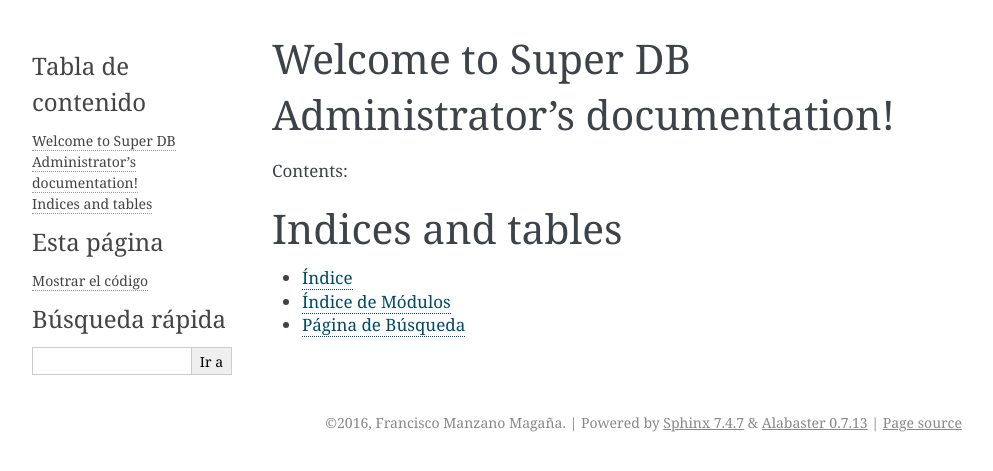
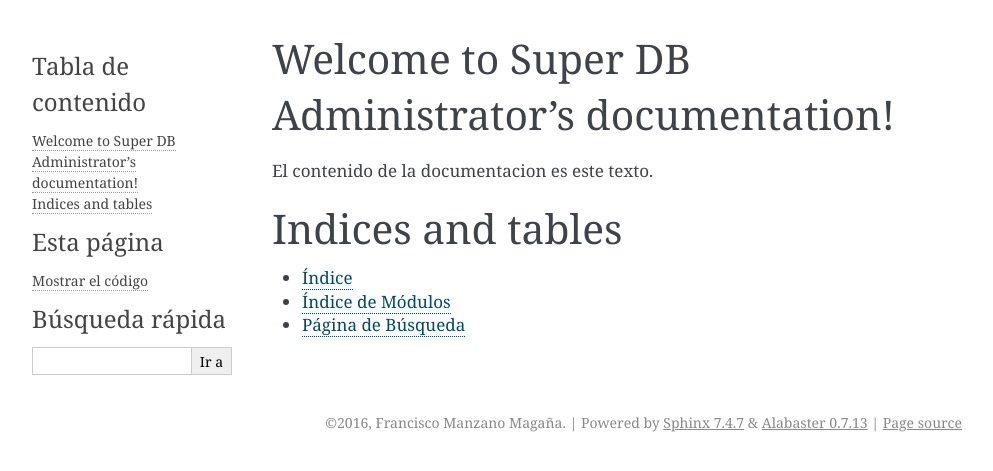
Before and after one commit to imvitaliy/super_db_administrator, a Sphinx documentation site: the page built from docs/source/index.rst, in a window 1280 px wide. Shown: the top 471 px of the page, without its empty margins (148-1141 px from the left). Built offline with Sphinx 7.4.7, drawn with Linux system fonts in a browser that asks for light colours.

Commit message:
Documentation changes

```diff
--- a/docs/source/index.rst
+++ b/docs/source/index.rst
@@ -6,7 +6,8 @@
 Welcome to Super DB Administrator's documentation!
 ==================================================
 
-Contents:
+El contenido de la documentacion es este texto.
+
 
 .. toctree::
    :maxdepth: 2
```
